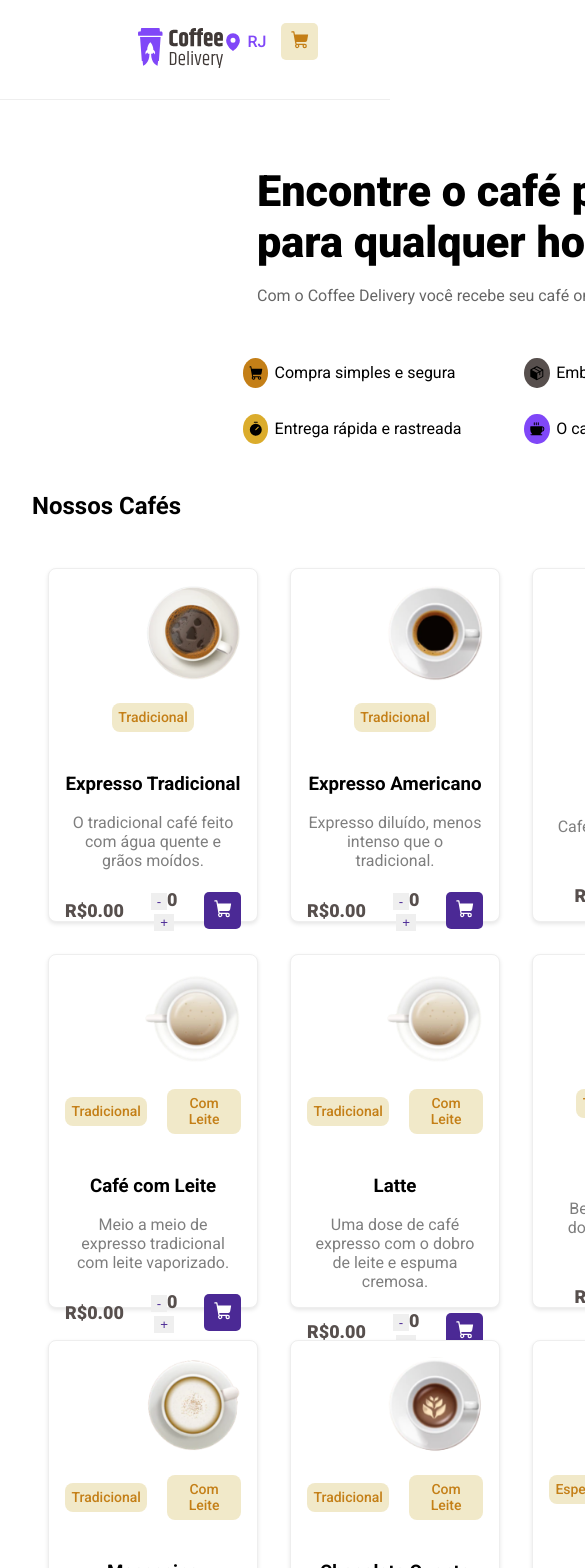
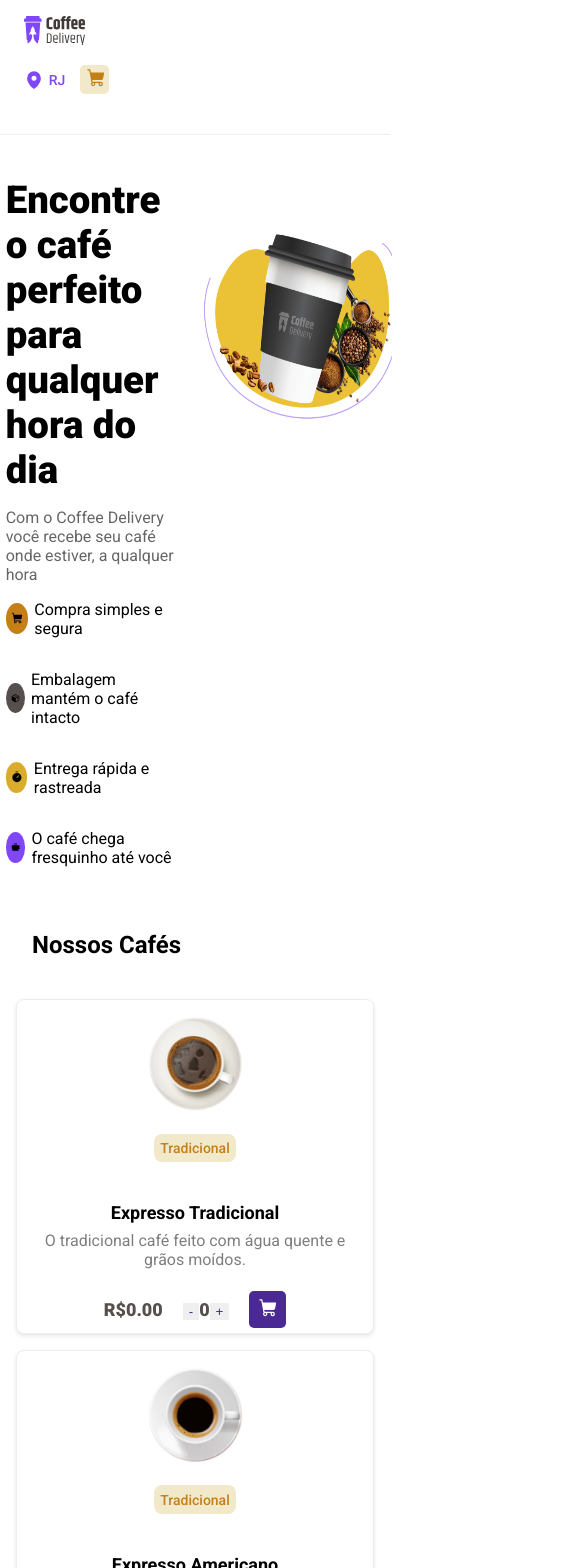
Before and after one commit to SamuelMuleu/coffeeDelivery, a React (Vite) app: page / in a window 390 px wide. Shown: the top 1568 px of the page, 585 px wide, since content can reach past the window. Built offline with nearby package versions, Linux system fonts and the light colour scheme.

Commit message:
mobile layout

```diff
--- a/src/components/Article/style.ts
+++ b/src/components/Article/style.ts
@@ -1,109 +1,101 @@
 import styled from "styled-components";
 
-
 type SvgVariant = 'orange' | 'yellow' | 'gray' | 'purple';
-
 
 interface SvgProps {
     variant: SvgVariant;
 }
 
 const SvgVariants = {
-
     orange: '#C47F17',
     yellow: '#DBAC2C',
     gray: '#574F4D',
     purple: '#8047F8',
+};
+
+export const Container = styled.div`
+  display: flex;
+  justify-content: center;
+  width: 100%;
+  max-width: 100%;
+  padding: 0 1rem;
+
+  img {
+    margin-left: 2rem;
+
+    height: auto; /* Mantém a proporção */
   }
 
+  @media (max-width: 768px) {
+margin-left: .5rem;
 
-export const Container = styled.div`
-
-display: flex;
-justify-content: center;
-
-width: 90rem;
-img{
-    margin-left: 2rem;
+    img {
+width: 12rem;
+height: 12rem;
+margin-top: 6rem;
+margin-right: 3rem;
   }
-`
+  }
+`;
 
 export const ArticleContainer = styled.div`
-
-display:flex;
-
+  display: flex;
   flex-direction: column;
   align-items: center;
-
-height: 10rem;
-
-margin: 3rem;
-
-
-
-`
+  height: auto;
+  margin: 1rem 0;
+`;
 
 export const WordsContainer = styled.div`
-width:36rem;
-h1{
-    height: 5rem;
+  width: 100%;
+  max-width: 35rem; /* Limita a largura máxima */
+  margin-left: 1rem;
+
+  h1 {
     font-weight: 900;
-    width: 35rem;
+    font-size: 2.4rem;
     display: flex;
     align-items: center;
-   margin-left: 4rem;
-   font-size: 2.7rem;
-
-}
-p{
-    opacity: 0.6;
-    margin-bottom: 3rem;
-    width: 35rem;
-
-    margin-left: 4rem;
-    margin-top: .7rem;
+    margin-bottom: 1rem;
+    width: 100%;
   }
 
-`
-
+  p {
+    opacity: 0.6;
+    margin-bottom: 1rem;
+    width: 100%;
+    margin-top: 0.7rem;
+  }
+`;
 
 export const TagsContainer = styled.div`
-
-
   display: grid;
-grid-template-columns: repeat(2,1fr);
-
-height:7rem;
-width: 35.2rem;
-
-margin-left: 3.1rem;
-
+  grid-template-columns: repeat(2, 1fr);
+  width: 100%;
+  margin-left: 0;
+  gap: 1rem;
 
   div {
     display: flex;
     align-items: center;
     margin-bottom: 1rem;
   }
-svg{
 
+  /* Responsividade */
+  @media (max-width: 768px) {
+    grid-template-columns: 1fr; /* Ajusta para 1 coluna em telas menores */
+    width: 100%;
+    margin-left: 0;
   }
-
-`
+`;
 
 export const SvgColor = styled.div<SvgProps>`
-svg{
-
+  svg {
     border-radius: 50%;
-    ${({ variant }) => `background-color: ${SvgVariants[variant as SvgVariant]};`}
+    ${({ variant }) => `background-color: ${SvgVariants[variant]};`}
     align-items: center;
     height: 1.3rem;
-    padding: .3rem;
-    margin-right: .4rem;
+    padding: 0.3rem;
+    margin-right: 0.4rem;
   }
-
-
-
-
-
-
-`
+`;
--- a/src/components/Cards/styles.ts
+++ b/src/components/Cards/styles.ts
@@ -1,43 +1,59 @@
 import styled from "styled-components";
 
-
-
 export const Container = styled.div`
-`
+  display: flex;
+  flex-direction: column;
+  align-items: center;
+`;
 
 export const CardContainer = styled.div`
   display: grid;
-grid-template-columns: repeat(4fr,50%);
+  grid-template-columns: repeat(4, 1fr); /* Ajuste para criar 4 colunas */
 
   background-color: #fff;
   border: 1px solid #eee;
   border-radius: 8px;
   padding: 16px;
-
   height: 20rem;
   margin: 1rem;
-
-
   text-align: center;
   box-shadow: 0 2px 4px rgba(0, 0, 0, 0.1);
-  img{
+
+  img {
     height: 6rem;
     width: 6rem;
     object-fit: cover;
     margin-bottom: 8px;
-  margin-left: 5rem;
-  h3{
+    margin-left: auto;
+    margin-right: auto;
+  }
+
+  h3 {
     font-size: 18px;
     font-weight: bold;
     margin-bottom: 8px;
   }
-  }
 
-span{
+  span {
     opacity: 0.5;
     margin-bottom: 2rem;
   }
-`
+
+  /* Responsividade */
+  @media (max-width: 1024px) {
+    grid-template-columns: repeat(3, 1fr); /* Ajuste para 3 colunas */
+  }
+
+  @media (max-width: 768px) {
+    grid-template-columns: repeat(2, 1fr); /* Ajuste para 2 colunas */
+  }
+
+  @media (max-width: 480px) {
+    grid-template-columns: 1fr; /* Ajuste para 1 coluna em dispositivos móveis */
+    height: auto;
+    margin: 0.5rem;
+  }
+`;
 
 export const CategoryContent = styled.div`
   font-size: 14px;
@@ -47,26 +63,28 @@ export const CategoryContent = styled.div`
   gap: 20px;
   align-items: center;
   justify-content: center;
-  p{
 
+  p {
     background-color: #F1E9C9;
-    padding: .4rem;
-
+    padding: 0.4rem;
     border-radius: 8px;
     color: #C47F17;
     font-weight: 500;
+  }
 
+  /* Responsividade */
+  @media (max-width: 480px) {
+    flex-direction: column;
+    gap: 10px;
   }
-`
+`;
 
 export const PriceContainer = styled.div`
-
   font-size: 16px;
   color: #333;
   margin-bottom: 8px;
-
-`
+`;
 
 export const CounterContainer = styled.div`
-
-`
+  /* Adicionar estilos conforme necessário */
+`;
--- a/src/components/Form/style.ts
+++ b/src/components/Form/style.ts
@@ -2,63 +2,81 @@ import styled from "styled-components";
 
 export const CompleteOrderContainer = styled.div`
   background-color: #EDEDED;
-
-p:nth-child(1){
-
+  p:nth-child(1) {
     font-weight: bold;
   }
   display: flex;
+  flex-direction: column;
 
-
-`
-
+  @media (max-width: 768px) {
+    margin: 1rem;
+  }
+`;
 
 export const FormContainer = styled.div`
+  display: flex;
+  flex-direction: column;
+  gap: 1rem;
 
+  input {
+    border: none;
+    margin: 0.3rem;
+    height: 2.6rem;
+    border-radius: 8px;
+    width: 100%; /* Garantir que ocupe a largura do contêiner */
+  }
 
-
-input{
-    border: none;
-    margin: .3rem;
-    height: 2.6rem;
-
-    border-radius: 8px;
-}
-input::placeholder{
+  input::placeholder {
     font-weight: 600;
     opacity: 0.6;
     padding: 1rem;
   }
-input:focus{
+
+  input:focus {
     outline: 1px solid transparent;
   }
 
-
-input:nth-child(3){
+  input:nth-child(3) {
     width: 38rem;
-
   }
-input:nth-child(),input:nth-child(5),input:nth-child(1){
+  input:nth-child(1),
+  input:nth-child(5),
+  input:nth-child(7) {
     width: 12.5rem;
   }
-input:nth-child(4){
+  input:nth-child(4) {
     width: 32rem;
   }
-input:nth-child(6){
+  input:nth-child(6) {
     width: 26rem;
   }
-input:nth-child(7){
-width: 3.8rem;
+
+  /* Responsividade para inputs */
+  @media (max-width: 1024px) {
+    input:nth-child(3), input:nth-child(4) {
+      width: 100%;
+    }
   }
 
-`
+  @media (max-width: 768px) {
+    input {
+      width: 100%; /* Inputs ocupando a largura total */
+    }
+  }
+
+  @media (max-width: 480px) {
+    input:nth-child(3), input:nth-child(4) {
+      width: 100%;
+    }
+  }
+`;
 
 export const CardsContainer = styled.div`
   display: flex;
   gap: 20px;
   margin-bottom: 4rem;
 
-button{
+  button {
     border: none;
     border-radius: 8px;
     background-color: #ddd9d9;
@@ -67,133 +85,152 @@ button{
     gap: 5px;
     width: 11rem;
     height: 3rem;
+  }
 
+  button:focus {
+    outline: 1px solid #4B2995;
+    background-color: #b2a4fb;
   }
-button:focus{
-outline: 1px solid #4B2995;
-background-color:#b2a4fb;
+
+  /* Responsividade */
+  @media (max-width: 768px) {
+    flex-direction: column;
+    gap: 10px;
+    button {
+      width: 100%; /* Botões ocupando a largura total */
     }
-`
-
+  }
+`;
 
 export const Container = styled.div`
-
   display: flex;
   align-items: center;
   flex-direction: column;
-
   justify-content: center;
-
-
-`
-
+  width: 100%;
+`;
 
 export const SelectedCoffeeContainer = styled.div`
   width: 28rem;
-height:5rem ;
+  height: 5rem;
   display: flex;
   gap: 1rem;
   flex-direction: row;
   margin-bottom: 5rem;
 
-
-p:nth-child(1){
-
+  p:nth-child(1) {
     font-weight: bold;
   }
-img{
+
+  img {
     height: 4rem;
     width: 4rem;
     margin: 1rem;
   }
 
-`
+  /* Responsividade */
+  @media (max-width: 768px) {
+    width: 100%;
+    flex-direction: column;
+    align-items: center;
+  }
+
+  @media (max-width: 480px) {
+    img {
+      height: 3rem;
+      width: 3rem;
+    }
+  }
+`;
+
 export const CounterContainer = styled.div`
   display: flex;
   align-items: center;
-
   background-color: #EDEDED;
   border-radius: 5px;
   width: 4rem;
   height: 2rem;
 
-button{
-
+  button {
     border: none;
-
     color: #4B2995;
     cursor: pointer;
   }
 
-`
+  @media (max-width: 480px) {
+    width: 3rem;
+    height: 1.8rem;
+  }
+`;
+
 export const SelectdCoffeeNameContainer = styled.div`
-height:2rem;
+  height: 2rem;
   margin-top: 1.4rem;
-
-
-
-`
+`;
 
 export const ButtonRemoveContainer = styled.button`
-display:flex;
+  display: flex;
   border: none;
   align-items: center;
   justify-content: center;
-gap: .3rem;
-
+  gap: 0.3rem;
   border-radius: 5px;
   background-color: #EDEDED;
-
   height: 2rem;
   cursor: pointer;
-align-items: center;
-justify-content: center;
 
   margin-left: 1rem;
 
-
-&:hover{
-    background-color:#D7D5D5 ;
-
+  &:hover {
+    background-color: #D7D5D5;
   }
 
-
-`
-
+  @media (max-width: 480px) {
+    height: 1.8rem;
+    gap: 0.2rem;
+  }
+`;
 
 export const PriceContainer = styled.div`
-height:2rem;
+  height: 2rem;
   margin-left: 14rem;
   font-weight: bold;
   margin-top: -1rem;
 
-
-`
+  @media (max-width: 768px) {
+    margin-left: 1rem;
+  }
+`;
 
 export const TotalItems = styled.div`
   display: flex;
-
-
-
   flex-direction: row;
   justify-content: space-between;
   margin-bottom: 2rem;
   gap: 13rem;
-div{
+
+  div {
     display: flex;
     flex-direction: column;
     justify-content: space-between;
     gap: 9px;
-
   }
 
+  /* Responsividade */
+  @media (max-width: 768px) {
+    flex-direction: column;
+    gap: 2rem;
+  }
 
-`
+  @media (max-width: 480px) {
+    gap: 1rem;
+  }
+`;
+
 export const ButtonPrices = styled.button`
-background-color:#DBAC2C;
+  background-color: #DBAC2C;
   color: white;
   border: none;
-
   width: 23rem;
   height: 2.8rem;
   display: flex;
@@ -201,10 +238,19 @@ align-items: center;
   justify-content: center;
   font-weight: bold;
   font-size: 1rem;
-border-radius:5px;
+  border-radius: 5px;
 
-&:hover{
-    transform:scale(1.1) ;
+  &:hover {
+    transform: scale(1.1);
+  }
 
+  /* Responsividade */
+  @media (max-width: 768px) {
+    width: 100%;
+    height: 2.5rem;
   }
-`
+
+  @media (max-width: 480px) {
+    height: 2.3rem;
+  }
+`;
--- a/src/components/Header/style.ts
+++ b/src/components/Header/style.ts
@@ -40,7 +40,50 @@ button{
   height: 2.3rem;
   align-items: center;
 
+
+
 }
+
+@media (max-width: 768px) {
+    padding: 1rem 3rem;
+    flex-direction: column;
+    align-items: flex-start;
+
+    img {
+      height: 2rem;
+    }
+
+    button {
+      width: 2rem;
+      height: 2rem;
+    }
+  }
+
+  @media (max-width: 480px) {
+    padding: 1rem 1.5rem;
+    flex-direction: column;
+    align-items: flex-start;
+
+    img {
+      height: 1.8rem;
+    }
+
+    span {
+      font-size: 14px;
+    }
+
+    button {
+      width: 1.8rem;
+      height: 1.8rem;
+    }
+  }
+  @media (max-width: 768px) {
+    gap: 10px;
+  }
+
+  @media (max-width: 480px) {
+    font-size: 14px;
+  }
 `;
 export const LocationContainer = styled.div`
 
@@ -68,5 +111,17 @@ align-items: center;
 justify-content: center;
 height: 1rem;
 
+@media (max-width: 768px) {
+    top: 0.5rem;
+    right: 6rem;
+    width: 1.2rem;
+    height: 1.2rem;
+  }
 
+  @media (max-width: 480px) {
+    top: 0.5rem;
+    left: 4rem;
+    width: 1rem;
+    height: 1rem;
+  }
 `
--- a/src/components/Main/style.ts
+++ b/src/components/Main/style.ts
@@ -1,11 +1,21 @@
 import styled from "styled-components";
 
 export const MainContainer = styled.div`
+  display: grid;
+  grid-template-columns: repeat(4, 1fr);
+  margin: 2rem;
 
-display: grid;
+  @media (max-width: 1024px) {
+    grid-template-columns: repeat(3, 1fr);
+  }
 
-grid-template-columns: repeat(4, 1fr);
-margin: 2rem;
+  @media (max-width: 768px) {
+    grid-template-columns: repeat(2, 1fr);
+    margin: 1rem;
+  }
 
-
-`
+  @media (max-width: 480px) {
+    grid-template-columns: 1fr;
+    margin: 0.5rem;
+  }
+`;
--- a/src/components/SelectedCoffees/index.tsx
+++ /dev/null
@@ -1,12 +0,0 @@
-
-
-export const SelectedCoffee = () => {
-
-
-
-
-
-  return (
- <div></div>
-  );
-};
--- a/src/pages/Checkout/index.tsx
+++ b/src/pages/Checkout/index.tsx
@@ -6,7 +6,6 @@ import {
 } from "./style";
 
 import {Form} from "../../components/Form"
-import { SelectedCoffee } from "../../components/SelectedCoffees";
 
 
 
@@ -21,7 +20,7 @@ export const Checkout = () => {
 
     <CheckoutContainer>
       <Form/>
-      <SelectedCoffee/>
+
 
 
     </CheckoutContainer>
```
Also changed, not shown: src/components/SelectedCoffees/styles.ts (deleted, +0 -135 lines). Lines whose indentation alone changed are shown as unchanged.
